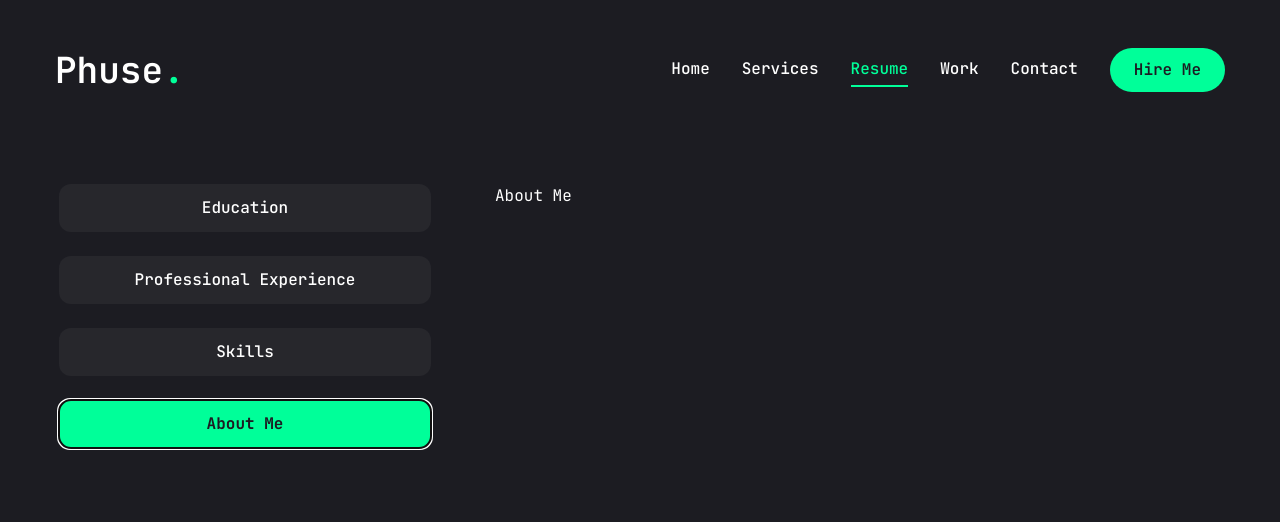
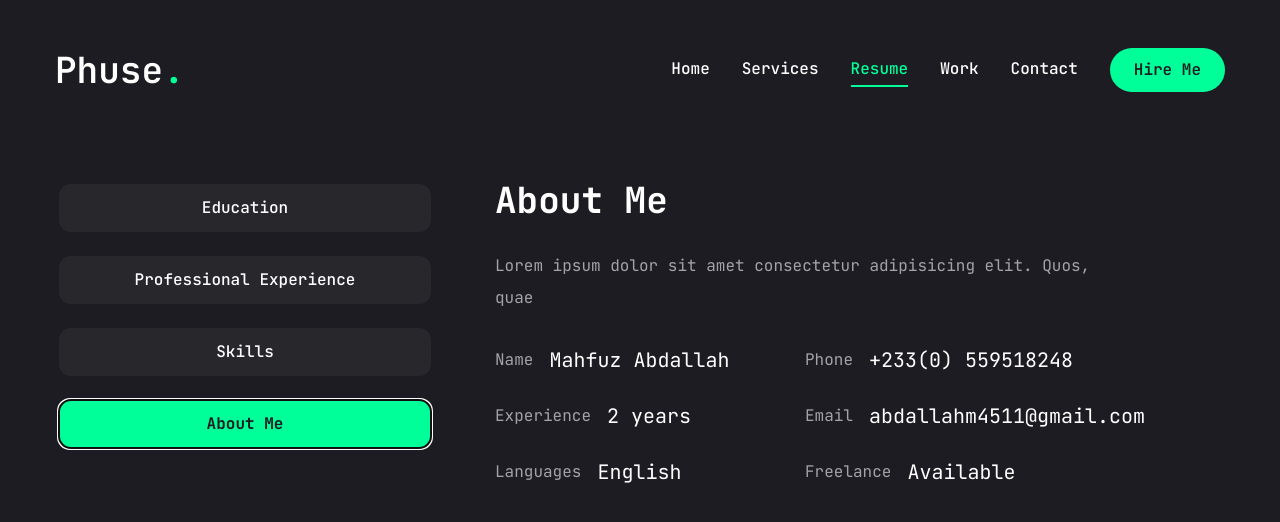
Before and after one commit to Phuse21/phuse-portfolio, a Next.js app: page /resume in a window 1280 px wide. Both pictures are taken after a click on the tab "About Me". Shown: the top 522 px of the page. Built offline with nearby package versions, Linux system fonts and the light colour scheme.

Commit message:
resume page

```diff
--- a/app/resume/page.jsx
+++ b/app/resume/page.jsx
@@ -276,8 +276,29 @@
               </div>
             </TabsContent>
             {/* About Me */}
-            <TabsContent value="about" className="w-full">
-              About Me
+            <TabsContent
+              value="about"
+              className="w-full text-center xl:text-left"
+            >
+              <div className="flex flex-col gap-[30px]">
+                <h3 className="text-4xl font-bold">{about.title}</h3>
+                <p className="max-w-[600px] text-white/60 mx-auto xl:mx-0">
+                  {about.description}
+                </p>
+                <ul className="grid grid-cols-1 xl:grid-cols-2 gap-y-6 max-w-[620px] mx-auto xl:mx-0">
+                  {about.info.map((info, index) => {
+                    return (
+                      <li
+                        key={index}
+                        className="flex items-center justify-center xl:justify-start gap-4"
+                      >
+                        <span className="text-white/60">{info.fieldName}</span>
+                        <span className="text-xl">{info.value}</span>
+                      </li>
+                    );
+                  })}
+                </ul>
+              </div>
             </TabsContent>
           </div>
         </Tabs>
```
